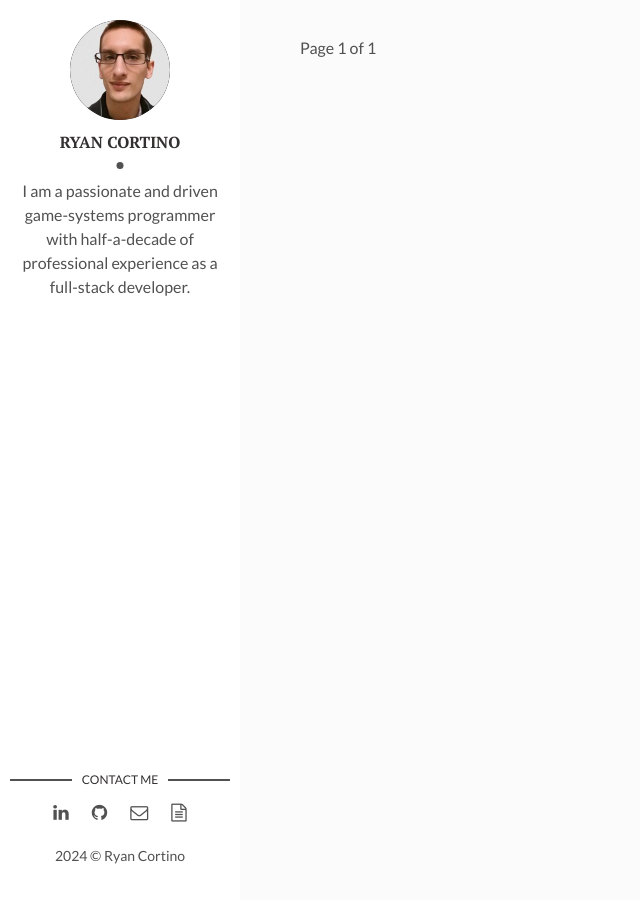
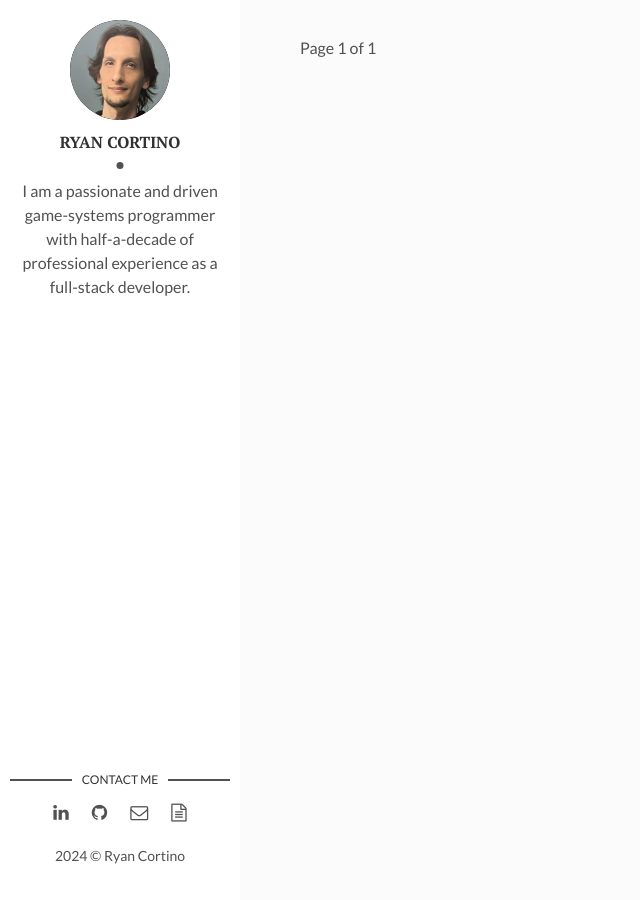
Before and after one commit to RyanCortino/RyanCortino.github.io, a Jekyll site: the page built from index.html, in a window 1280 px wide. Shown: the whole page, without its empty margins (0-640 px from the left). Built offline with Jekyll 4.4.1, drawn with Linux system fonts in a browser that asks for light colours; the list of posts is cut into pages by our own code.

Commit message:
chore: cleanup default template images

```diff
--- a/_config.yml
+++ b/_config.yml
@@ -11,7 +11,7 @@
 
 # Author Settings
 author: Ryan Cortino
-author-img: "ryan-cortino.jpg"
+author-img: "ryan-cortino.png"
 about-author: "I am a passionate and driven game-systems programmer with half-a-decade of professional experience as a full-stack developer."
 #social-twitter: ""
 #social-facebook: ""
```
Also changed, not shown: assets/img/Placeholder-1280x848.png (deleted), assets/img/david-freeman.jpg (deleted), assets/img/home-page.jpg (deleted), assets/img/how-to-start.jpg (deleted), assets/img/i-rest.jpg (deleted), assets/img/js-1.png (deleted), assets/img/mac.jpg (deleted), assets/img/post-example.jpg (deleted), assets/img/promo-img.jpg (deleted), assets/img/ryan-cortino.jpg (deleted), assets/img/ryan-cortino.png (added), assets/img/software.jpg (deleted), assets/img/we-in-rest.jpg (deleted), assets/img/workflow.jpg (deleted).
